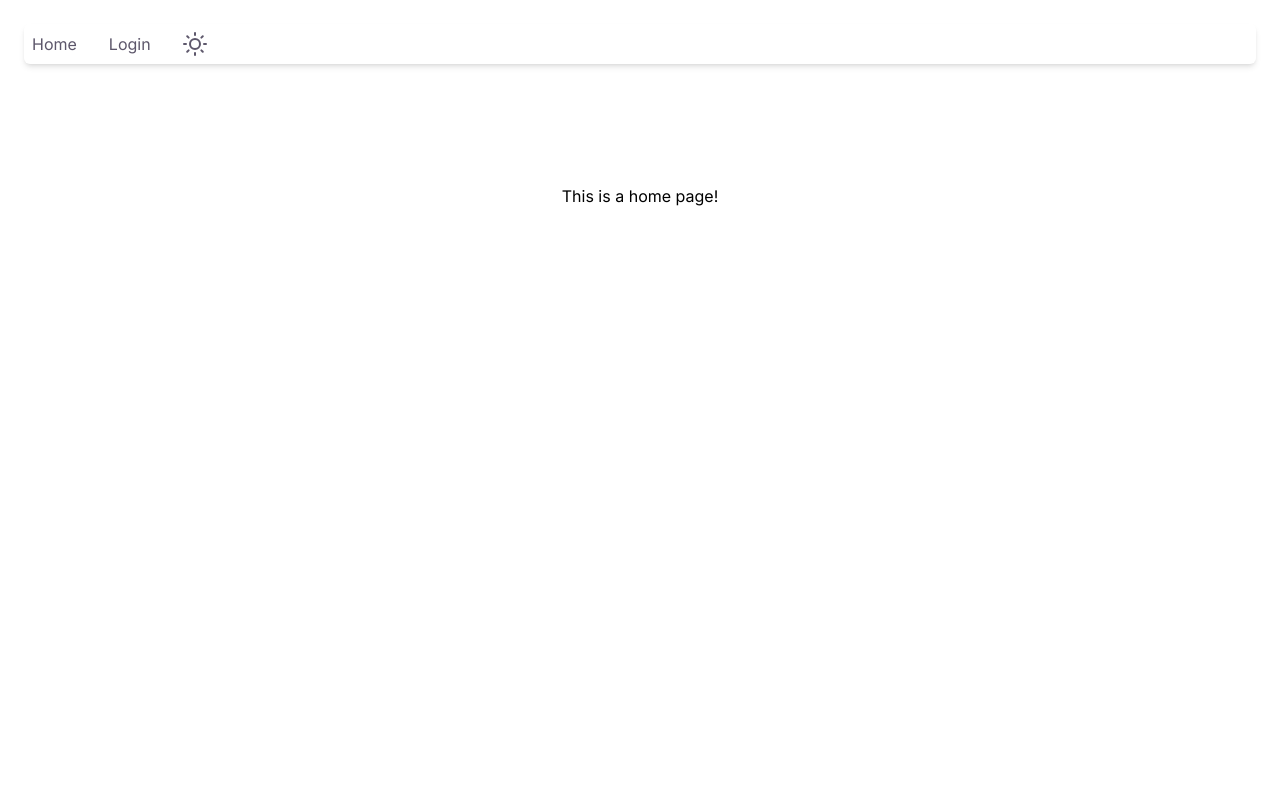
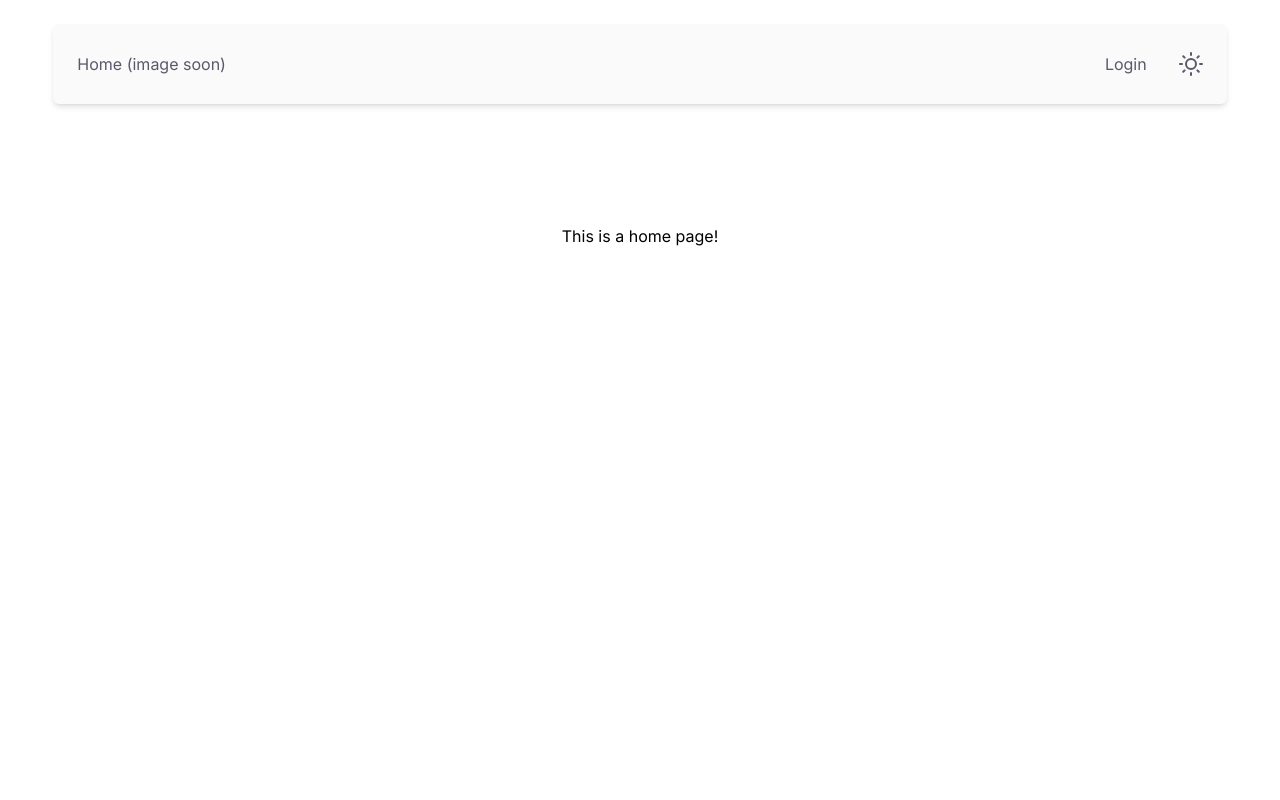
Before and after one commit to akankshhha/sync-fusion-fe, a Next.js app: page / in a window 1280 px wide. Shown: the top 800 px of the page. Built offline with nearby package versions, Linux system fonts and the light colour scheme.

Commit message:
custom classes using tailwind so that the components are not crowded with tailwind classes.

```diff
--- a/package.json
+++ b/package.json
@@ -9,6 +9,7 @@
     "lint": "next lint"
   },
   "dependencies": {
+    "autoprefixer": "^10.4.19",
     "next": "14.2.5",
     "react": "^18",
     "react-dom": "^18",
@@ -20,8 +21,8 @@
     "@types/react-dom": "^18",
     "eslint": "^8",
     "eslint-config-next": "14.2.5",
-    "postcss": "^8",
-    "tailwindcss": "^3.4.1",
+    "postcss": "^8.4.40",
+    "tailwindcss": "^3.4.7",
     "typescript": "^5"
   }
 }
--- a/src/app/components/static/Header.tsx
+++ b/src/app/components/static/Header.tsx
@@ -1,16 +1,22 @@
 import * as React from 'react';
 import { Sun } from 'react-feather'
 import '../../../app/globals.css'
+import '../../utilities/customClasses.css'
 
 export interface IAppProps {
 }
 
-export default function App (props: IAppProps) {
+export default function App(props: IAppProps) {
   return (
-    <nav className='p-2 text-wenge list-none flex gap-2 sm:gap-4 md:gap-6 lg:gap-8 shadow-md m-6 rounded-md'>
-        <li>Home</li>
+    <nav className='responsive-nav margin-auto flex responsive-gap items-center bg-baby-powder'>
+      <div>
+        <li>Home (image soon)</li>
+      </div>
+      <div className='flex responsive-gap'>
         <li>Login</li>
         <li><Sun /></li>
+      </div>
+
     </nav>
   );
 }
--- a/src/app/utilities/customClasses.css
+++ b/src/app/utilities/customClasses.css
@@ -1,5 +1,16 @@
 .responsive-nav {
-    @apply p-2 text-wenge list-none flex gap-2 sm:gap-4 md:gap-6 lg:gap-8 shadow-md m-6 rounded-md;
-    @apply w-full sm:w-11/12 md:w-10/12 lg:w-9/12 xl:w-8/12;
-    @apply h-auto sm:h-12 md:h-16 lg:h-20 xl:h-24;
-  }
+  @apply p-6 m-6;
+  @apply text-wenge list-none;
+  @apply justify-between;
+  @apply shadow-md rounded-md;
+  @apply w-full sm:w-11/12 md:w-10/12 lg:w-9/12 xl:w-11/12;
+  @apply h-auto sm:h-12 md:h-16 lg:h-20;
+}
+
+.margin-auto {
+  @apply mx-auto;
+}
+
+.responsive-gap {
+  @apply gap-2 sm:gap-4 md:gap-6 lg:gap-8;
+}
--- a/tailwind.config.ts
+++ b/tailwind.config.ts
@@ -10,6 +10,7 @@ const config: Config = {
     extend: {
       colors: {
         'wenge': '#5D576B',
+        'baby-powder': "#FAFAFA"
       }
     },
   },
```
Also changed, not shown: 1 other file (tests, documents, lock files or other folders).
